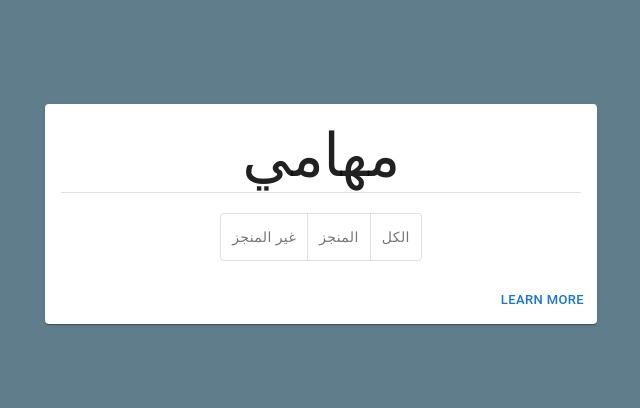
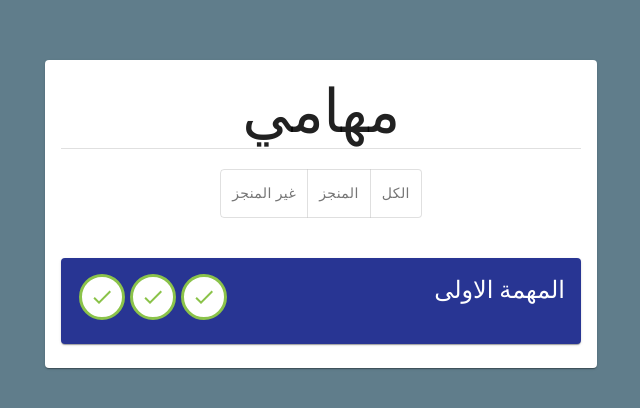
Before and after one commit to mohamadAlrimi/Todo-List-Project, a React (Create React App) app: page / in a window 1280 px wide. Shown: the part 186-594 px from the top of the page, without its empty margins (319-959 px from the left). Built offline with nearby package versions, Linux system fonts and the light colour scheme.

Commit message:
Todo Components

```diff
--- a/package.json
+++ b/package.json
@@ -10,6 +10,7 @@
     "cra-template": "1.2.0",
     "react": "^19.0.0",
     "react-dom": "^19.0.0",
+    "react-router-dom": "^7.1.5",
     "react-scripts": "5.0.1",
     "web-vitals": "^4.2.4"
   },
--- /dev/null
+++ b/src/components/Todo.js
@@ -0,0 +1,41 @@
+import Card from "@mui/material/Card";
+import CardContent from "@mui/material/CardContent";
+import Button from "@mui/material/Button";
+import Typography from "@mui/material/Typography";
+import { Divider } from "@mui/material";
+import CardActions from "@mui/material/CardActions";
+import Grid from '@mui/material/Grid2';
+import CheckIcon from '@mui/icons-material/Check';
+import IconButton from '@mui/material/IconButton';
+import DeleteIcon from '@mui/icons-material/Delete';
+
+export default function Todo(){
+    return((<> <Card sx={{ minWidth: 275  ,background:"#283593" ,color:"white" ,marginTop : 5}}>
+        <CardContent>
+        <Grid container spacing={2}>
+        <Grid size={8} >
+        <Typography variant="h5"  sx={{textAlign:"right"}}
+          >
+          المهمة الاولى
+          </Typography>
+
+        </Grid>
+        {/* Action Button  */}
+        <Grid size={4}  display="flex" justifyContent="space-around" alignItems="center">
+        <IconButton  style={{color:"#8bc34a", background:"white", border: "solid #8bc34a 3px"}}>
+        < CheckIcon/>
+      </IconButton>
+        <IconButton  style={{color:"#8bc34a", background:"white", border: "solid #8bc34a 3px"}}>
+        < CheckIcon/>
+      </IconButton>
+        <IconButton  style={{color:"#8bc34a", background:"white", border: "solid #8bc34a 3px"}}>
+        < CheckIcon/>
+      </IconButton>
+        </Grid>
+            {/* Action Button  */}
+      </Grid>
+
+        </CardContent>
+
+      </Card></>))
+}
--- a/src/components/TodoList.js
+++ b/src/components/TodoList.js
@@ -1,4 +1,5 @@
 import * as React from "react";
+
 
 import Container from "@mui/material/Container";
 
@@ -15,6 +16,8 @@ import FormatAlignLeftIcon from '@mui/icons-material/FormatAlignLeft';
 import FormatAlignCenterIcon from '@mui/icons-material/FormatAlignCenter';
 import FormatAlignRightIcon from '@mui/icons-material/FormatAlignRight';
 import FormatAlignJustifyIcon from '@mui/icons-material/FormatAlignJustify';
+// Components
+import Todo from "./Todo";
 export default function TodoList() {
   return (
     <Container maxWidth="sm">
@@ -26,7 +29,7 @@ export default function TodoList() {
           </Typography>
           <Divider/>
           {/* Filter Buttons  */}
-          <ToggleButtonGroup
+           <ToggleButtonGroup
           style={{direction:"ltr" ,marginTop:"20px"}}
     //   value={alignment}
       exclusive
@@ -47,14 +50,17 @@ export default function TodoList() {
 
 
     </ToggleButtonGroup>
+
           {/* Filter Buttons  */}
+          {/* All Todos  */}
+          <Todo/>
+          {/* All Todos  */}
 
 
         </CardContent>
-        <CardActions>
-          <Button size="small">Learn More</Button>
-        </CardActions>
+
       </Card>
+
     </Container>
   );
 }
--- a/src/index.js
+++ b/src/index.js
@@ -4,11 +4,16 @@ import './index.css';
 import App from './App';
 import reportWebVitals from './reportWebVitals';
 
+
 const root = ReactDOM.createRoot(document.getElementById('root'));
 root.render(
+
   <React.StrictMode>
+
+
     <App />
   </React.StrictMode>
+
 );
 
 // If you want to start measuring performance in your app, pass a function
```
Also changed, not shown: 1 other file (tests, documents, lock files or other folders).
